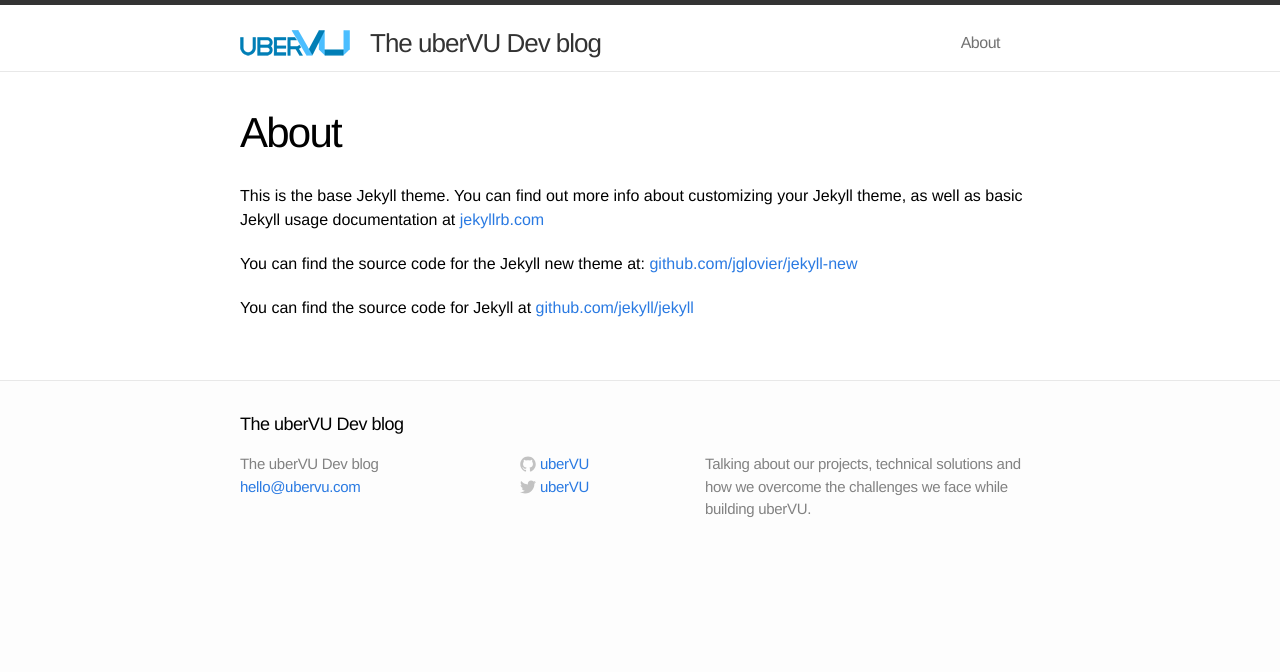
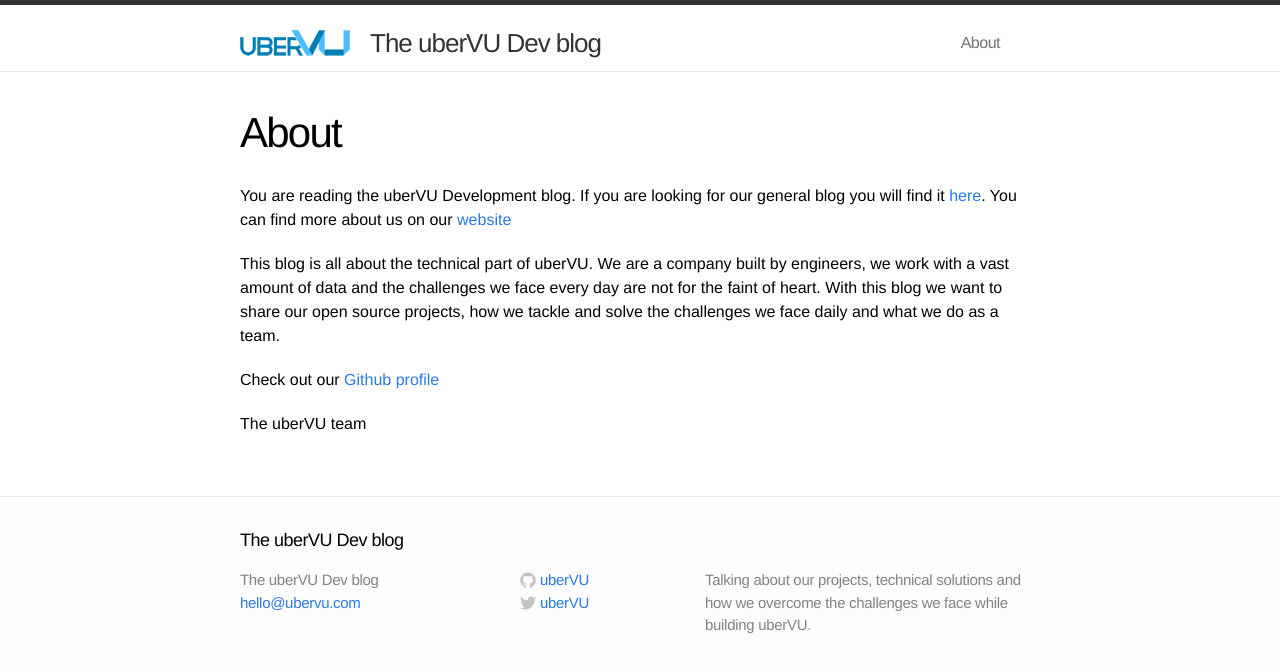
Before and after one commit to uberVU/blog, a Jekyll site: the page built from about.md, in a window 1280 px wide. Shown: the top 672 px of the page. Built offline with Jekyll 4.4.1, drawn with Linux system fonts in a browser that asks for light colours.

Commit message:
Update the about us page

```diff
--- a/about.md
+++ b/about.md
@@ -4,8 +4,11 @@
 permalink: /about/
 ---
 
-This is the base Jekyll theme. You can find out more info about customizing your Jekyll theme, as well as basic Jekyll usage documentation at [jekyllrb.com](http://jekyllrb.com/)
+You are reading the uberVU Development blog.
+If you are looking for our general blog you will find it [here](http://www.ubervu.com/blog). You can find more about us on our [website](https://www.ubervu.com/)
 
-You can find the source code for the Jekyll new theme at: [github.com/jglovier/jekyll-new](https://github.com/jglovier/jekyll-new)
+This blog is all about the technical part of uberVU. We are a company built by engineers, we work with a vast amount of data and the challenges we face every day are not for the faint of heart. With this blog we want to share our open source projects, how we tackle and solve the challenges we face daily and what we do as a team.
 
-You can find the source code for Jekyll at [github.com/jekyll/jekyll](https://github.com/jekyll/jekyll)
+Check out our [Github profile](https://github.com/uberVU)
+
+The uberVU team
```
